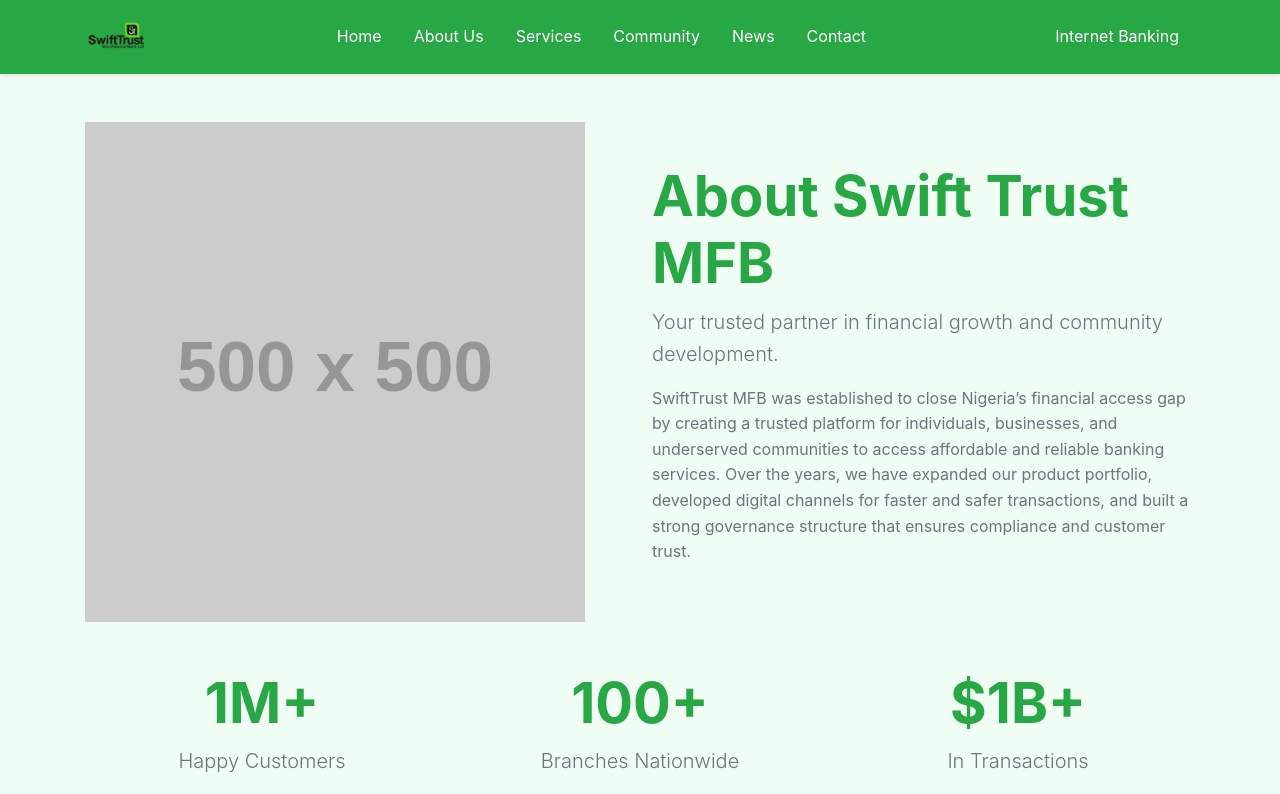
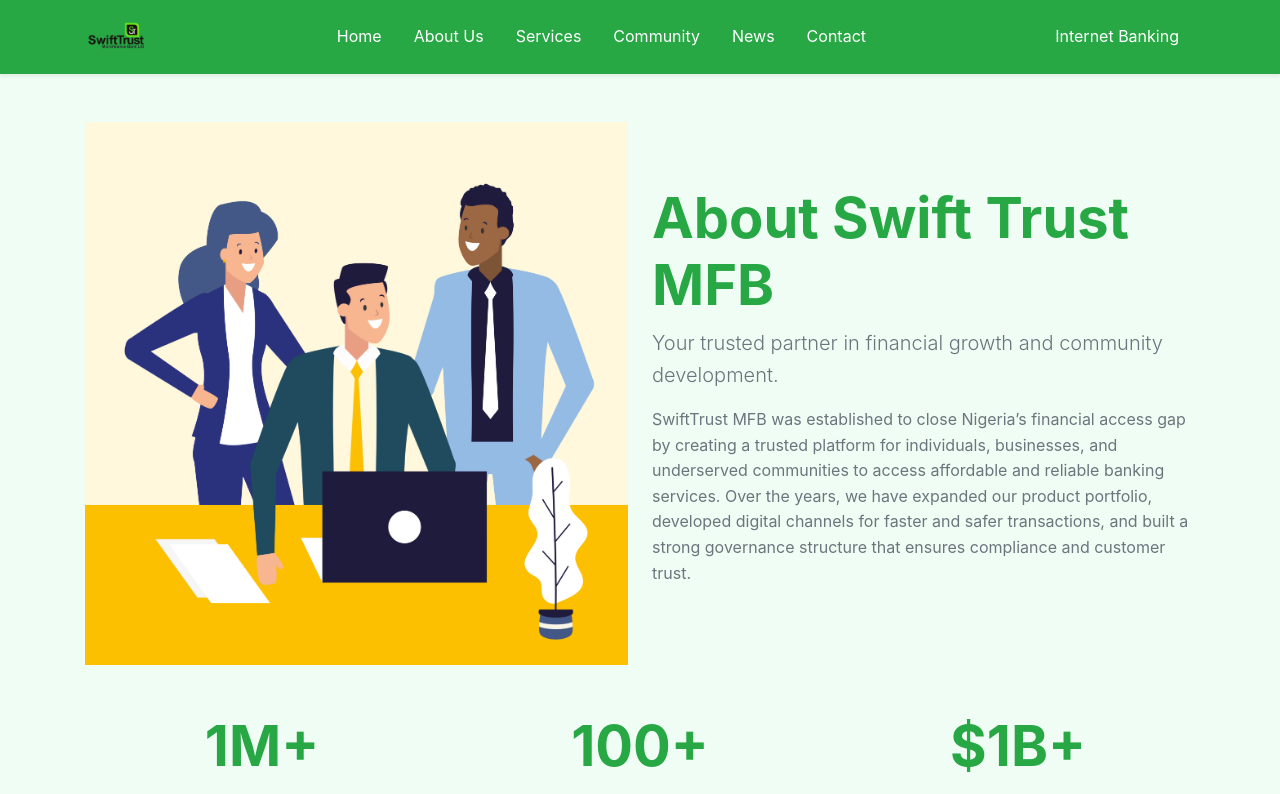
Before and after one commit to MahmudChiv/STMB, a React (Vite) app: page /about in a window 1280 px wide. Shown: the top 794 px of the page. Built offline with nearby package versions, Linux system fonts and the light colour scheme.

Commit message:
edit AboutUs

```diff
--- a/src/assets/assets.ts
+++ b/src/assets/assets.ts
@@ -15,7 +15,8 @@
 import digitalLunch from "./digitalLunch.jpg";
 import communityProject from "./communityProject.jpg";
 import reward from "./reward.jpg";
-import features from "./features.png"
+import features from "./features.png";
+import aboutUs from "./aboutUs.jpg"
 
 
 export const assets = {
@@ -36,5 +37,6 @@
   communityProject,
   reward,
   digitalLunch,
-  features
+  features,
+  aboutUs
 };
--- a/src/components/AboutUs.tsx
+++ b/src/components/AboutUs.tsx
@@ -1,4 +1,5 @@
 import { Container, Row, Col } from 'react-bootstrap';
+import { assets } from "../assets/assets";
 
 const AboutUs = () => {
   return (
@@ -6,7 +7,7 @@
       <Container>
         <Row className="align-items-center">
           <Col lg={6} md={12}>
-            <img src="https://via.placeholder.com/500x500.png?text=About+Us" alt="About Us" className="img-fluid" />
+            <img src={assets.aboutUs} alt="About Us" className="img-fluid" />
           </Col>
           <Col lg={6} md={12}>
             <h2 className="display-4 fw-bold text-primary">About Swift Trust MFB</h2>
```
Also changed, not shown: src/assets/aboutUs.jpg (added).
